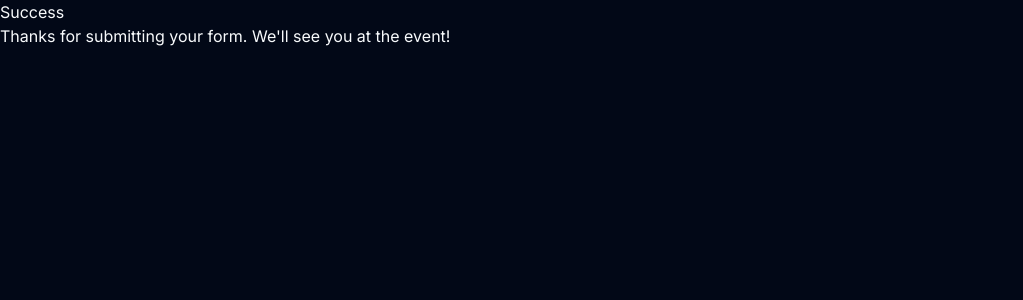
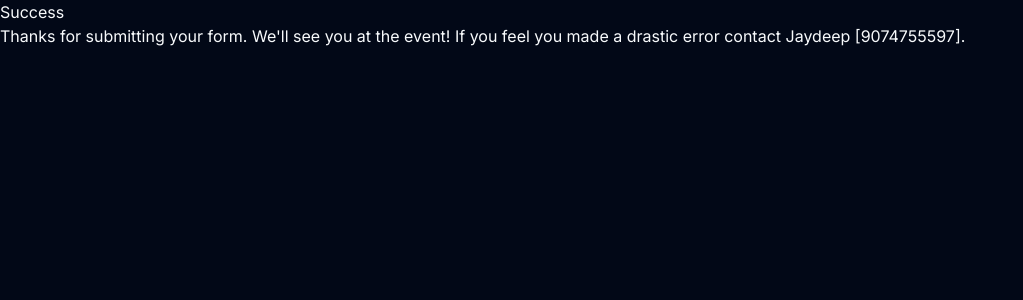
Before and after one commit to SteakFisher/ticket-system, a Next.js app: page /form/success in a window 1280 px wide. Shown: the top 300 px of the page, without its empty margins (0-1023 px from the left). Built offline with nearby package versions, Linux system fonts and the light colour scheme.

Commit message:
Cleaned things up a bit

```diff
--- a/src/app/form/page.tsx
+++ b/src/app/form/page.tsx
@@ -11,7 +11,7 @@ export default async function FormPage() {
   const {data: {user}} = await supabase.auth.getUser();
   if (!user) redirect("/")
 
-  const {data, error} = await supabase.from("Guests").select("id, locked")
+  const {data} = await supabase.from("Guests").select("id, locked")
 
   return (
     (data?.length == 0) ? <FormElement /> : !data ? <FormElement /> : data[0].id && !data[0].locked ? redirect("/form/success") : data[0].locked ? (
--- a/src/app/form/success/page.tsx
+++ b/src/app/form/success/page.tsx
@@ -2,7 +2,7 @@ export default function SuccessPage() {
   return (
     <div>
       <h1>Success</h1>
-      <p>Thanks for submitting your form. We&apos;ll see you at the event!</p>
+      <p>Thanks for submitting your form. We&apos;ll see you at the event! If you feel you made a drastic error contact Jaydeep [9074755597].</p>
     </div>
   )
 }
--- a/src/app/page.tsx
+++ b/src/app/page.tsx
@@ -1,6 +1,5 @@
 "use client"
 import {createClient} from "@/utils/supabase/client";
-import {redirect} from "next/navigation";
 
 export default function Home() {
   const supabase = createClient();
--- a/src/components/Scanner.tsx
+++ b/src/components/Scanner.tsx
@@ -17,7 +17,7 @@ export default function QRComponent() {
       if(id){
         setIsLoading(true)
         console.log("Fetch")
-        const {data, error} = await supabase.from("Guests").select("scanned").eq("id", id)
+        const {data} = await supabase.from("Guests").select("scanned").eq("id", id)
 
         if (data == null) {
           setIsSuccess(false)
@@ -40,7 +40,7 @@ export default function QRComponent() {
       {
         !id ? (
           <Scanner
-            onResult={(result, error) => {
+            onResult={(result) => {
               if(result){
                 if (result !== id) {
                   setId(result)
--- a/src/middleware.ts
+++ b/src/middleware.ts
@@ -1,6 +1,5 @@
 import { updateSession } from '@/utils/supabase/middleware'
-import {NextRequest, NextResponse} from "next/server";
-import {createClient} from "@/utils/supabase/server";
+import {NextRequest} from "next/server";
 
 export async function middleware(request: NextRequest) {
 
```
